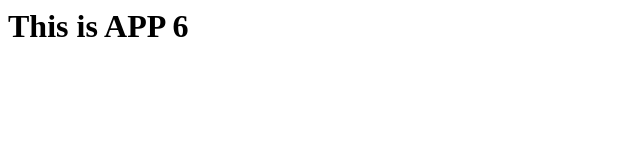
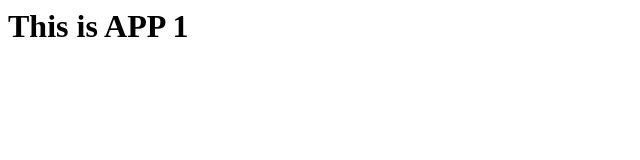
Before and after one commit to chanducherry911/eks-multi-app-deployment, a plain HTML site: page app1/index.html in a window 1280 px wide. Shown: the full height of the page, 0-640 px from the left. Drawn offline with Linux system fonts and the light colour scheme.

Commit message:
Update index.html

```diff
--- a/app1/index.html
+++ b/app1/index.html
@@ -1 +1 @@
-<h1>This is APP 6</h1>
+<h1>This is APP 1</h1>
```
